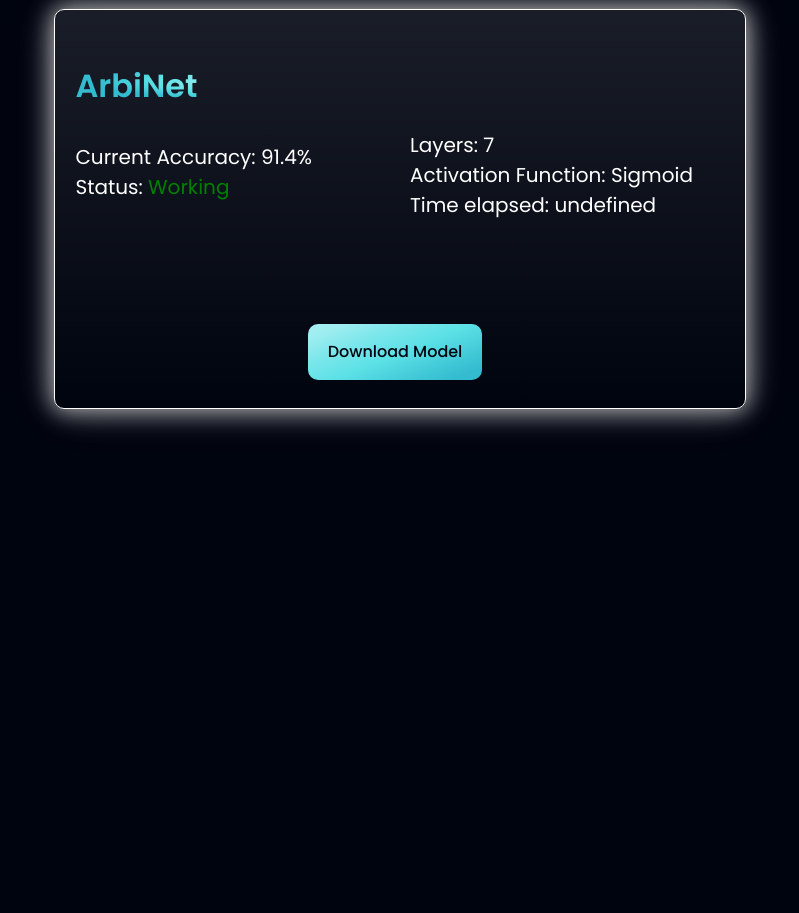
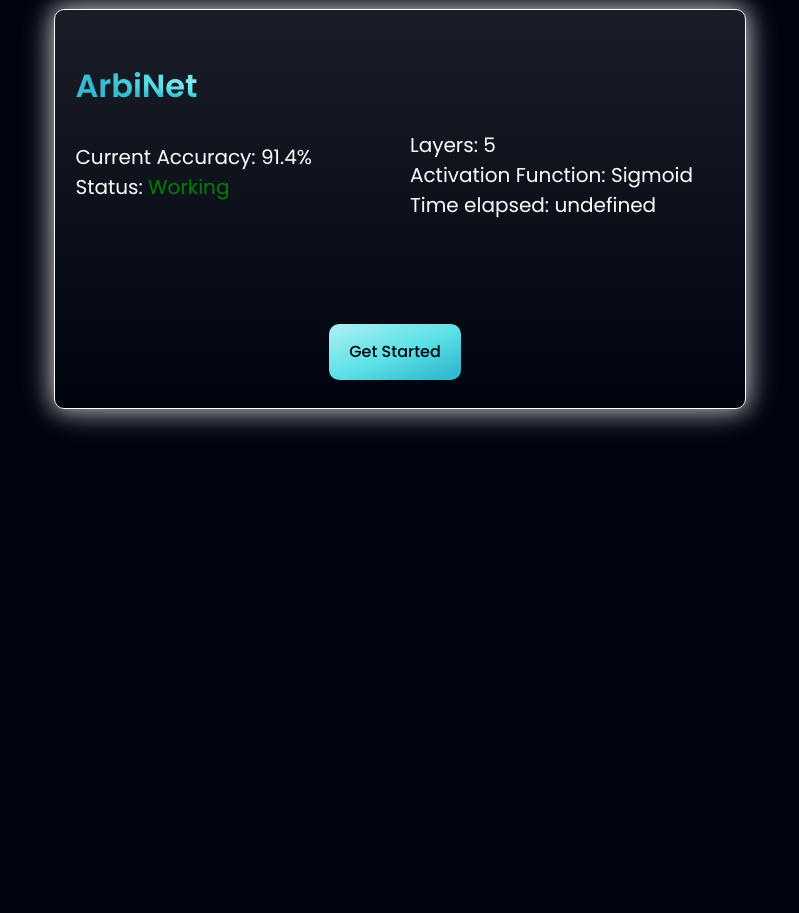
Before and after one commit to star-gazer111/AntiMEV, a React (Vite) app in the folder App/client/: page / in a window 1280 px wide. Shown: the part 2300-3213 px from the top of the page, without its empty margins (240-1039 px from the left). Built offline with nearby package versions, Linux system fonts and the light colour scheme.

Commit message:
url redirect button

```diff
--- a/App/client/src/components/ClientDashboard.jsx
+++ b/App/client/src/components/ClientDashboard.jsx
@@ -5,12 +5,10 @@ import styles, { layout } from "../style";
 
 const ClientDashboard = () => {
   const handleSend = () => {
-    const link = document.createElement("a");
-    link.href = "../assets/arbinet.py.zip";
-    link.download = "model.zip";
-    document.body.appendChild(link);
-    link.click();
-    document.body.removeChild(link);
+    window.open(
+      "https://github.com/star-gazer111/AntiMEV/blob/dev/README.md",
+      "_blank"
+    );
   };
 
   return (
@@ -58,7 +56,7 @@ const ClientDashboard = () => {
           </p>
         </div>
         <div className="mt-20">
-          <p className="mt-5 font-poppins text-[20px]">Layers: 7</p>
+          <p className="mt-5 font-poppins text-[20px]">Layers: 5</p>
           <p className="font-poppins text-[20px]">
             Activation Function: Sigmoid
           </p>
@@ -74,7 +72,7 @@ const ClientDashboard = () => {
               style={{ marginRight: "10px" }}
               onClick={handleSend}
             >
-              Download Model
+              Get Started
             </button>
           </div>
         </div>
@@ -84,3 +82,10 @@ const ClientDashboard = () => {
 };
 
 export default ClientDashboard;
+
+// next steps:
+
+// Use this command to set up your Lit environment:
+// node run_scripts.js
+
+// Use this bash script to
```
